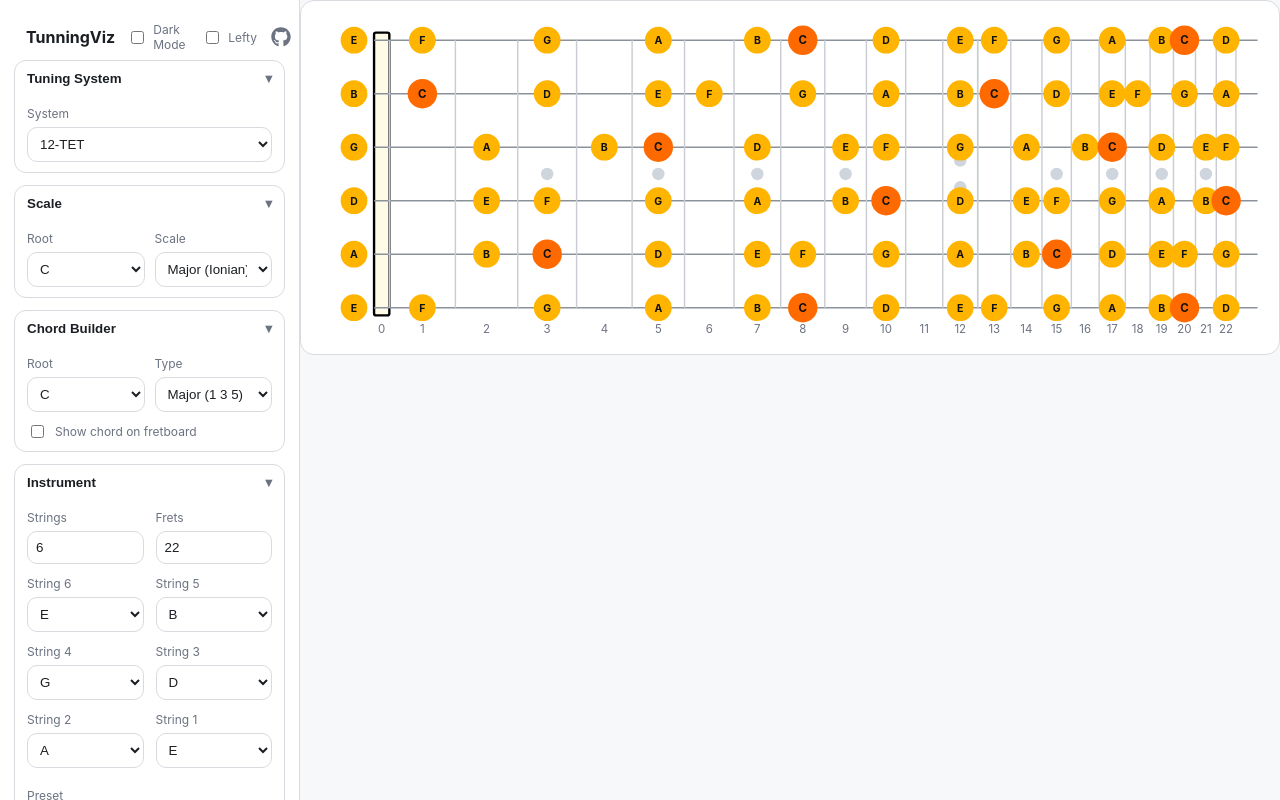
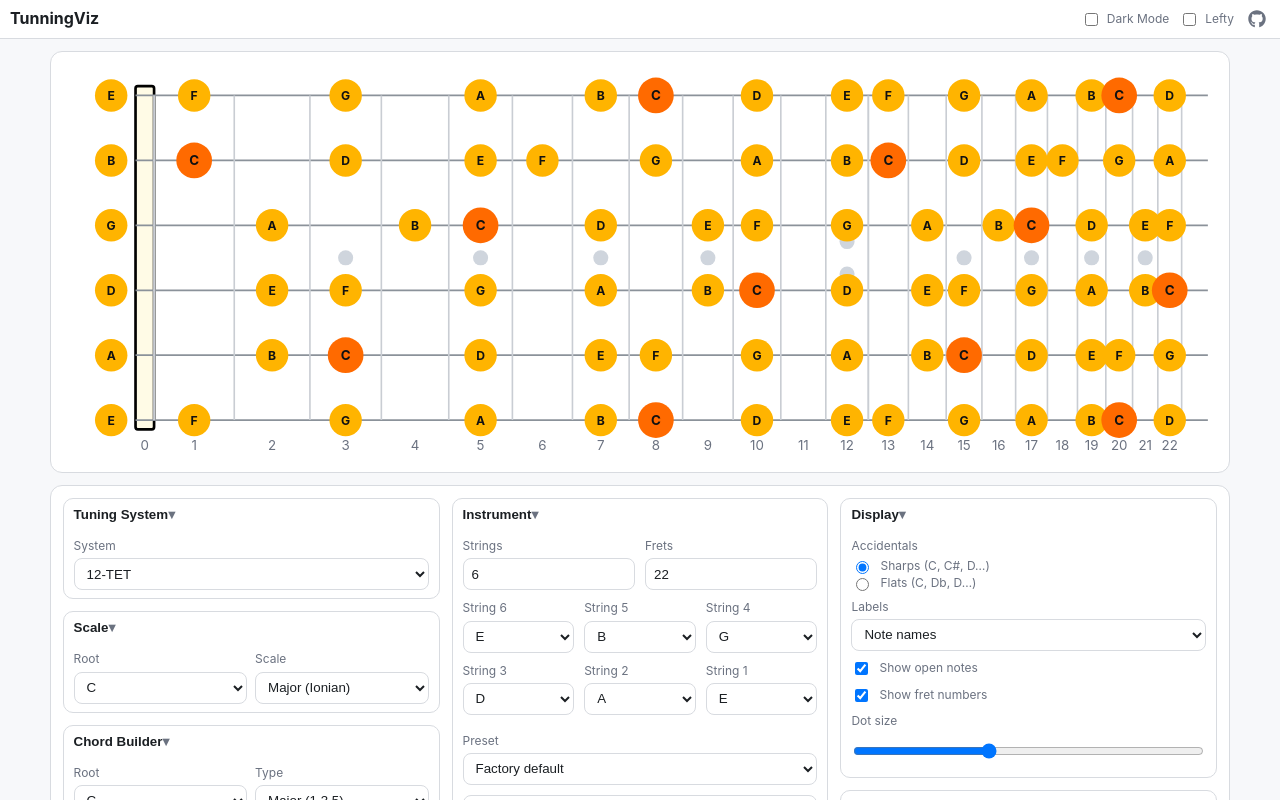
Before and after one commit to DMNerd/tuning-visualizer, a React (Vite) app: page / in a window 1280 px wide. Shown: the top 800 px of the page. Built offline with nearby package versions, Linux system fonts and the light colour scheme.

Commit message:
More sensible layout for the whole app

```diff
--- a/src/app/App.jsx
+++ b/src/app/App.jsx
@@ -292,23 +292,50 @@ export default function App() {
   const savedExists = hasSavedDefault();
 
   return (
-    <div className="layout">
-      <div className="panel">
+    <div className="page">
+      {/* Top-of-page header (not overlaying the stage) */}
+      <header className="page-header">
         <PanelHeader
           theme={theme}
           setTheme={setTheme}
           lefty={lefty}
           setLefty={setLefty}
         />
+      </header>
 
-        {/* 1) Tuning */}
+      {/* Fretboard stage */}
+      <main className="page-main">
+        <div className="stage">
+          <div className="fretboard-wrap">
+            <Fretboard
+              ref={boardRef}
+              strings={strings}
+              frets={drawFrets}
+              tuning={tuning}
+              rootIx={rootIx}
+              intervals={intervals}
+              accidental={accidental}
+              show={show}
+              showOpen={showOpen}
+              showFretNums={showFretNums}
+              dotSize={dotSize}
+              lefty={lefty}
+              system={system}
+              chordPCs={chordPCs}
+              chordRootPc={chordRootIx}
+            />
+          </div>
+        </div>
+      </main>
+
+      {/* Controls block just under the fretboard */}
+      <footer className="page-controls">
         <TuningSystemSelector
           systemId={systemId}
           setSystemId={setSystemId}
           systems={TUNINGS}
         />
 
-        {/* 2) Scale */}
         <ScaleControls
           root={root}
           setRoot={setRoot}
@@ -328,7 +355,6 @@ export default function App() {
           setShowChord={setShowChord}
         />
 
-                {/* 3) Instrument */}
         <InstrumentControls
           strings={strings}
           setStrings={setStrings}
@@ -352,10 +378,7 @@ export default function App() {
           systemId={systemId}
         />
 
-
-        {/* 4) Display (includes Accidentals) */}
         <DisplayControls
-          /* labels & visibility */
           show={show}
           setShow={setShow}
           showOpen={showOpen}
@@ -364,12 +387,10 @@ export default function App() {
           setShowFretNums={setShowFretNums}
           dotSize={dotSize}
           setDotSize={setDotSize}
-          /* accidentals */
           accidental={accidental}
           setAccidental={setAccidental}
         />
 
-        {/* 5) Export */}
         <ExportControls
           boardRef={boardRef}
           fileBase={slug(fileBase)}
@@ -377,37 +398,15 @@ export default function App() {
           downloadSVG={downloadSVG}
           printFretboard={printFretboard}
           buildHeader={() => ({
-            system: systemId, // e.g., "12-TET" | "24-TET"
-            tuning: tuning, // e.g., ["E","B","G","D","A","E"] (high→low)
-            scale: scale, // e.g., "Major (Ionian)"
-            chordEnabled: showChord, // boolean
-            chordRoot: chordRoot, // e.g., "C"
-            chordType: chordType, // e.g., "maj7"
+            system: systemId,
+            tuning: tuning,
+            scale: scale,
+            chordEnabled: showChord,
+            chordRoot: chordRoot,
+            chordType: chordType,
           })}
         />
-      </div>
-
-      <div className="stage">
-        <div className="fretboard-wrap">
-          <Fretboard
-            ref={boardRef}
-            strings={strings}
-            frets={drawFrets} // ← scaled for N-TET
-            tuning={tuning}
-            rootIx={rootIx}
-            intervals={intervals}
-            accidental={accidental}
-            show={show}
-            showOpen={showOpen}
-            showFretNums={showFretNums}
-            dotSize={dotSize}
-            lefty={lefty}
-            system={system}
-            chordPCs={chordPCs}
-            chordRootPc={chordRootIx}
-          />
-        </div>
-      </div>
+      </footer>
     </div>
   );
 }
--- a/src/styles/theme.css
+++ b/src/styles/theme.css
@@ -1,4 +1,8 @@
+/* =========================
+   Theme tokens
+   ========================= */
 :root {
+  /* colors */
   --fg: #1b1f23;
   --muted: #6b7280;
   --line: #d8dbe0;
@@ -9,7 +13,22 @@
   --board: #f2f3f6;
   --panel: #ffffff;
 
-  &[data-theme="dark"] {
+  --nut: #fffbe6;
+  --note: var(--accent);
+  --note-micro: #6fa8dc;
+
+  /* layout rhythm */
+  --gap: 12px;                                  /* base spacing */
+  --gutter: clamp(12px, 3vw, 24px);             /* page side gutters */
+  --max-stage: clamp(1100px, 96vw, 1400px);     /* wider fretboard */
+  --card-radius: 12px;                           /* matches fretboard */
+
+  /* masonry */
+  --card-gap: clamp(8px, 1.6vw, 12px);
+  --col-width: clamp(260px, 24vw, 360px);
+}
+
+:root[data-theme="dark"] {
   --fg: #e5e7eb;
   --muted: #9ca3af;
   --line: #3a3f46;
@@ -19,449 +38,265 @@
   --fret: #2a2f35;
   --accent: #ffc24b;
   --root: #ff7a3d;
-  }
+
+  --nut: #dcdcdc;
+  --note: var(--accent);
+  --note-micro: #89c2ff;
 }
 
-/* Layout */
-.layout {
-  display: grid;
-  grid-template-columns: 300px 1fr;
-  height: 100vh;
-  gap: 0;
+/* =========================
+   Global base
+   ========================= */
+* { box-sizing: border-box; }
+html, body, #root { height: 100%; }
+body {
+  margin: 0;
+  background: var(--bg);
+  color: var(--fg);
+  font-family: Inter, system-ui, -apple-system, Segoe UI, Roboto, Arial, sans-serif;
+  line-height: 1.35;
+  font-size: 14px;
+}
+
+/* =========================
+   Page layout
+   ========================= */
+.page {
+  display: flex;
+  flex-direction: column;
+  min-height: 100vh;
   background: var(--bg);
   color: var(--fg);
 
-  &-full {
-    grid-template-columns: 0 1fr;
-  }
-}
-
-.panel {
+  .page-header {
+    flex: 0 0 auto;
     background: var(--panel);
-  border-right: 1px solid var(--line);
-  padding: 14px 14px 24px;
-  overflow: auto;
-
-  h1 {
-    font-size: 16px;
-    margin: 0;
-  }
-}
+    border-bottom: 1px solid var(--line);
 
     .panel-header {
       display: flex;
       align-items: center;
       justify-content: space-between;
-  gap: 12px;
-  padding: 8px 12px;
+      gap: 10px;
+      padding: 6px 10px;
 
-  a {
-    svg {
-      width: 20px !important;
-      height: 20px !important;
+      a svg { width: 18px !important; height: 18px !important; }
+    }
+
+    .app-title { margin: 0; font-size: 1rem; font-weight: 700; }
+    .header-right { display: flex; align-items: center; gap: 10px; }
+    .toggles { display: flex; align-items: center; gap: 10px; }
+
+    .gh-link {
+      display: inline-flex; align-items: center; justify-content: center;
+      width: 26px; height: 26px; border-radius: 6px; color: var(--muted); text-decoration: none;
+      &:hover { color: var(--fg); background: var(--line); }
+      svg { width: 18px; height: 18px; flex: 0 0 18px; }
+    }
+
+    .switch { display: flex; gap: 6px; align-items: center; font-size: 12px; color: var(--muted); }
+  }
+
+  /* ---- Stage (fretboard) ---- */
+  .page-main {
+    /* Consistent vertical rhythm */
+    margin-top: var(--gap);
+    margin-bottom: var(--gap);
+
+    /* Wider than controls, centered with side gutters */
+    max-width: var(--max-stage);
+    width: 100%;
+    padding: 0 var(--gutter);
+    margin-left: auto;
+    margin-right: auto;
+
+    .stage { width: 100%; }
+    .stage-inner { padding: var(--gap); }
+
+    .stage-toolbar {
+      position: sticky; top: 0;
+      display: flex; justify-content: flex-end; gap: 8px; padding: 8px;
+      background: linear-gradient(180deg, rgba(0,0,0,0.06), transparent);
+      z-index: 3;
+    }
+
+    .fretboard-wrap {
+      width: 100%;
+      display: grid; place-items: center;
+      overflow: auto;
+      border: 1px solid var(--line);
+      border-radius: var(--card-radius);
+      background: var(--panel);
+      padding: 8px;
+
+      svg { width: 100%; height: 100%; display: block; }
+      &.lefty svg { transform: scaleX(-1); }
+    }
+  }
+
+  /* =========================
+     Controls: same visual width as fretboard,
+     rounded box with same outline, masonry inside
+     ========================= */
+  .page-controls {
+    flex: 0 0 auto;
+
+    /* Make container match the *inner* width of the stage (inside gutters) */
+    max-width: calc(var(--max-stage) - (var(--gutter) * 2));
+    width: 100%;
+    margin: 0 auto var(--gap); /* same bottom gap as top */
+    padding: var(--gap);       /* equal top & bottom padding */
+    background: var(--panel);
+    border: 1px solid var(--line);
+    border-radius: var(--card-radius);
+
+    /* Masonry via multi-columns (cards can have variable heights) */
+    column-width: var(--col-width);
+    column-gap: var(--card-gap);
+
+    > .panel-sec,
+    > section.panel-sec {
+      display: block;               /* required for columns */
+      break-inside: avoid;          /* keep card intact in a column */
+      margin: 0 0 var(--card-gap);
+      width: 100%;
+      border: 1px solid var(--line);
+      border-radius: 10px;
+      background: var(--panel);
+
+      .sec-header {
+        display: flex; justify-content: space-between; align-items: center;
+        padding: 8px 10px;
+        border: 0; background: transparent; color: var(--fg);
+        font-weight: 600; cursor: pointer;
+
+        .chev { color: var(--muted); }
+      }
+      .sec-body {
+        display: grid; gap: 8px;
+        padding: 8px 10px;
+        min-height: 0;
+      }
     }
   }
 }
 
-.app-title {
-  margin: 0;
-  font-size: 1.125rem;
-  font-weight: 700;
-}
+/* =========================
+   Section / control atoms
+   ========================= */
+.panel h1 { font-size: 15px; margin: 0; }
 
-.header-right {
-  display: flex;
-  align-items: center;
-  gap: 12px;
-}
-
-.toggles {
-  display: flex;
-  align-items: center;
-  gap: 12px;
-}
-
-.gh-link {
-  display: inline-flex;
-  align-items: center;
-  justify-content: center;
-  width: 28px;
-  height: 28px;
-  border-radius: 6px;
-  color: var(--muted);
-  text-decoration: none;
-
-  &:hover {
-    color: var(--fg);
-    background: var(--line);
-  }
-
-  svg {
-    width: 20px;
-    height: 20px;
-    flex: 0 0 20px;
-  }
-}
-
-.switch {
-  display: flex;
-  gap: 6px;
-  align-items: center;
-  font-size: 12px;
-  color: var(--muted);
-}
-
-.panel-sec {
-  border: 1px solid var(--line);
-  border-radius: 12px;
-  margin-bottom: 12px;
-  background: var(--panel);
-}
-
-.sec-header {
-  width: 100%;
-  display: flex;
-  justify-content: space-between;
-  align-items: center;
-  padding: 10px 12px;
-  border: 0;
-  background: transparent;
-  color: var(--fg);
-  font-weight: 600;
-  cursor: pointer;
-}
-
-.sec-body {
-  padding: 10px 12px;
-  display: grid;
-  gap: 10px;
-}
-
-.chev {
-  color: var(--muted);
-}
-
-.grid2 {
-  display: grid;
-  grid-template-columns: repeat(2, minmax(0, 1fr));
-  gap: 10px;
-}
-
-.tuning-grid {
-  display: grid;
-  grid-template-columns: repeat(3, minmax(0, 1fr));
-  gap: 10px;
-}
+.grid2 { display: grid; grid-template-columns: repeat(2, minmax(0, 1fr)); gap: 8px; }
+.tuning-grid { display: grid; grid-template-columns: repeat(3, minmax(0, 1fr)); gap: 8px; }
 
 .field {
-  display: flex;
-  flex-direction: column;
-  gap: 6px;
+  display: flex; flex-direction: column; gap: 4px;
   font-size: 12px;
-
-  > span {
-    color: var(--muted);
-  }
+  > span { color: var(--muted); }
 }
 
 select,
 input[type="number"],
 input[type="range"] {
-  padding: 8px;
+  padding: 6px 8px;
   border: 1px solid var(--line);
-  border-radius: 10px;
+  border-radius: 8px;
   background: transparent;
   color: var(--fg);
+  min-height: 32px;
 }
 
 .check {
   font-size: 12px;
   color: var(--muted);
-  display: flex;
-  gap: 8px;
-  align-items: center;
+  display: flex; gap: 8px; align-items: center;
 }
 
 .btn {
-  padding: 9px 12px;
+  width: 100%;
+  padding: 8px 10px;
   border: 1px solid var(--line);
-  border-radius: 10px;
+  border-radius: 8px;
   background: transparent;
   color: var(--fg);
   cursor: pointer;
+  &:hover { background: color-mix(in oklab, var(--fg) 7%, transparent); }
+}
+.btn.solid { background: var(--fg); color: var(--panel); border-color: var(--fg); &:hover { opacity: .92; } }
 
-  &:hover {
-    background: rgba(127, 127, 127, 0.08);
+/* Instrument helpers */
+.instrument {
+  display: grid; gap: 10px; min-width: 0;
+
+  .row-2 { display: grid; grid-template-columns: repeat(2, minmax(0, 1fr)); gap: 10px; min-width: 0; }
+
+  .strings-grid {
+    display: grid; grid-template-columns: repeat(auto-fit, minmax(110px, 1fr));
+    gap: 10px; min-width: 0;
   }
 
-  &.solid {
-    background: var(--fg);
-    color: var(--panel);
-    border-color: var(--fg);
+  input, select { width: 100%; min-width: 0; box-sizing: border-box; }
+  .btn { width: 100%; white-space: normal; line-height: 1.2; }
+}
 
-    &:hover {
-      opacity: 0.9;
-    }
+/* Ensure shrink behavior in flex/grid parents */
+.section, .panel, .sidebar { min-width: 0; }
+
+/* =========================
+   Fretboard visuals
+   ========================= */
+svg { display: block; width: 100%; height: auto; }
+
+.stringLine { stroke: #8b929a; stroke-width: 1.5; }
+
+.fretLine {
+  stroke: var(--fret);
+  stroke-width: 1.4;
+  &.strong { stroke-width: 1.7; }
+  &.micro {
+    stroke-width: 1.1;
+    stroke-dasharray: 3 7;
+    opacity: 0.7;
   }
 }
 
-.stage {
-  position: relative;
-  overflow: auto;
+.fretNum { font-size: 11.5px; fill: var(--muted); }
+.fretNum.microNum { opacity: 0.55; }
 
-  &-inner {
-    padding: 18px;
+.inlay { fill: #cfd5dd; }
+.inlay.big { r: 6.5; }
+.inlay.small { fill: var(--line); stroke: var(--fg); stroke-width: 0.6; opacity: 0.9; }
+:root[data-theme="dark"] .inlay { fill: #3b4149; }
+
+/* Nut */
+.nut { fill: var(--nut); stroke: #000; stroke-width: 2.3; }
+
+/* Note labels */
+.noteText { font-size: 10.5px; font-weight: 700; pointer-events: none; fill: #111; }
+.noteText.big { font-size: 11.5px; }
+:root[data-theme="dark"] .noteText { fill: #0b0b0b; }
+
+/* =========================
+   Responsive tweaks
+   ========================= */
+@media (max-width: 1200px) {
+  :root { --col-width: clamp(240px, 30vw, 340px); }
+}
+@media (max-width: 900px) {
+  .grid2 { grid-template-columns: 1fr; }
+  .tuning-grid { grid-template-columns: repeat(2, minmax(0, 1fr)); }
+  .page .page-controls { --col-width: clamp(220px, 44vw, 320px); }
+}
+@media (max-width: 480px) {
+  .tuning-grid { grid-template-columns: 1fr; }
 }
 
-  /* Floating toolbar (fullscreen) */
-  &-toolbar {
-    position: sticky;
-    top: 0;
-    display: flex;
-    justify-content: flex-end;
-    gap: 8px;
-    padding: 10px;
-    background: linear-gradient(180deg, rgba(0, 0, 0, 0.06), transparent);
-    z-index: 3;
+/* =========================
+   Print
+   ========================= */
+@media print {
+  * { -webkit-print-color-adjust: exact; print-color-adjust: exact; }
+  .page { min-height: auto; }
+  .page .page-header, .page .page-controls { display: none !important; }
+  .page .page-main { padding: 0; max-width: none; margin: 0; }
 }
-}
-
-/* Fretboard visuals */
-.fretboard-wrap {
-  flex: 1; /* let it expand */
-  display: flex; /* svg can flex inside */
-  align-items: stretch;
-  justify-content: stretch;
-  overflow: auto;
-  border: 1px solid var(--line);
-  border-radius: 14px;
-  background: var(--panel);
-  padding: 10px;
-
-  svg {
-    flex: 1;
-    width: 100%;
-    height: 100%; /* fill parent vertically */
-    display: block;
-  }
-
-  &.lefty {
-    svg {
-      transform: scaleX(-1);
-    }
-  }
-}
-
-.fretboard svg,
-.lefty {
-  display: block;
-  width: 100%;
-  height: auto; /* CSS ok; attribute must be omitted */
-}
-
-/* — microtonal fret visualization — */
-.fretLine {
-  &.micro {
-    stroke: var(--fret);
-    stroke-width: 1.2;
-    stroke-dasharray: 3 7;
-    opacity: 0.7;
-  }
-
-  /* octave wires already have .strong; ensure they pop */
-  &.strong {
-    stroke-width: 2;
-  }
-}
-
-/* micro fret numbers are dimmer */
-.fretNum {
-  font-size: 12px;
-  fill: var(--muted);
-
-  &.microNum {
-    opacity: 0.55;
-  }
-}
-
-/* Instrument panel layout */
-.instrument {
-  display: grid;
-  gap: 12px;
-  min-width: 0;
-
-  /* “Strings / Frets” row */
-  .row-2 {
-    display: grid;
-    grid-template-columns: repeat(2, minmax(0, 1fr));
-    gap: 12px;
-    min-width: 0;
-  }
-
-  /* String selectors: auto-wrap into as many columns as fit */
-  .strings-grid {
-    display: grid;
-    grid-template-columns: repeat(auto-fit, minmax(110px, 1fr));
-    gap: 12px;
-    min-width: 0;
-  }
-
-  /* Make controls shrink properly inside grids */
-  input,
-  select {
-    width: 100%;
-    min-width: 0; /* critical to prevent overflow in grid/flex */
-    box-sizing: border-box;
-  }
-
-  /* Let long button labels wrap instead of pushing container wider */
-  .btn {
-    width: 100%;
-    white-space: normal;
-    line-height: 1.2;
-  }
-}
-
-/* If your Section/Panel uses flex, ensure children can shrink */
-.section,
-.panel,
-.sidebar {
-  min-width: 0;
-}
-
-svg {
-  display: block;
-  width: 100%;
-  height: auto;
-}
-
-.noteText {
-  font-size: 11px;
-  font-weight: 700;
-  pointer-events: none;
-  fill: #111;
-
-  &.big {
-    font-size: 12px;
-  }
-}
-
-/* keep order: dark theme override uses parent selector to preserve specificity */
-:root[data-theme="dark"] .noteText {
-  fill: #0b0b0b;
-}
-
-/* keep this early .nut (source kept intact) */
-.nut {
-  fill: #111;
-}
-
-.fretLine {
-  stroke: var(--fret);
-  stroke-width: 1.5;
-
-  &.strong {
-    stroke-width: 1.8;
-  }
-}
-
-.stringLine {
-  stroke: #8b929a;
-  stroke-width: 1.6;
-}
-
-.inlay {
-  fill: #cfd5dd;
-
-  &.big {
-    r: 7;
-  }
-
-  &.small {
-    fill: var(--line);
-    stroke: var(--fg);
-    stroke-width: 0.6;
-    opacity: 0.9;
-  }
-}
-
-/* dark override (preserve original selector for specificity) */
-:root[data-theme="dark"] .inlay {
-  fill: #3b4149;
-}
-
-/* later .nut definition (order preserved) */
-.nut {
-  fill: var(--nut);
-  stroke: #000;
-  stroke-width: 2.5;
-}
-
-:root {
-  --nut: #fffbe6;
-  --note: var(--accent);
-  --note-micro: #6fa8dc;
-
-  &[data-theme="dark"] {
-    --nut: #dcdcdc;
-    --note: var(--accent);
-    --note-micro: #89c2ff;
-  }
-}
-
-/* Responsive */
-@media (max-width: 1100px) {
-  .layout {
-    grid-template-columns: 260px 1fr;
-  }
-}
-
-@media (max-width: 900px) {
-  .layout {
-    grid-template-columns: 1fr;
-  }
-
-  .panel {
-    border-right: none;
-    border-bottom: 1px solid var(--line);
-  }
-}
-
-@media (max-width: 700px) {
-  .grid2 {
-    grid-template-columns: 1fr;
-  }
-
-  .tuning-grid {
-    grid-template-columns: repeat(2, minmax(0, 1fr));
-  }
-
-  .panel {
-    padding: 10px;
-  }
-
-  .stage-inner {
-    padding: 12px;
-  }
-}
-
-@media (max-width: 420px) {
-  .tuning-grid {
-    grid-template-columns: 1fr;
-  }
-}
-
-@media print {
-  * {
-    -webkit-print-color-adjust: exact;
-    print-color-adjust: exact;
-  }
-
-  .panel {
-    display: none !important;
-  }
-
-  .layout {
-    grid-template-columns: 1fr !important;
-  }
-}
```
Lines whose indentation alone changed are shown as unchanged.
